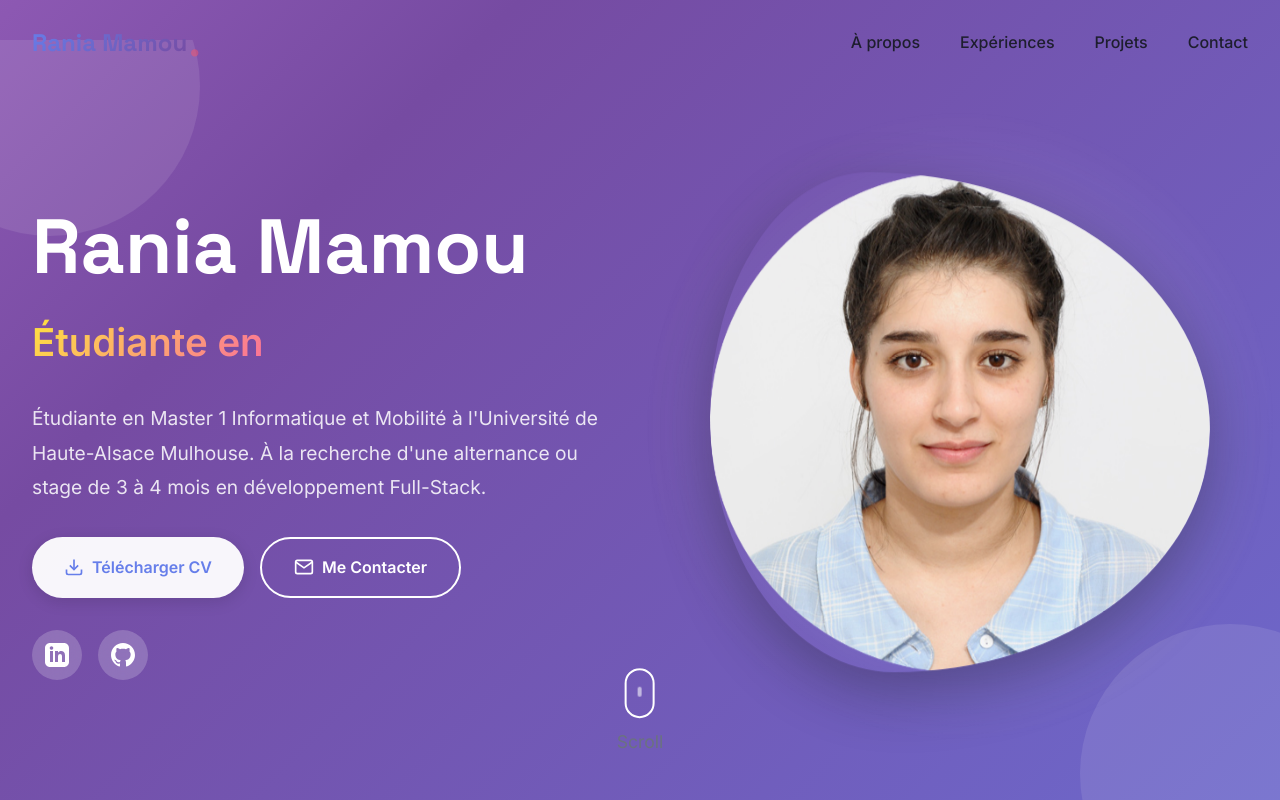
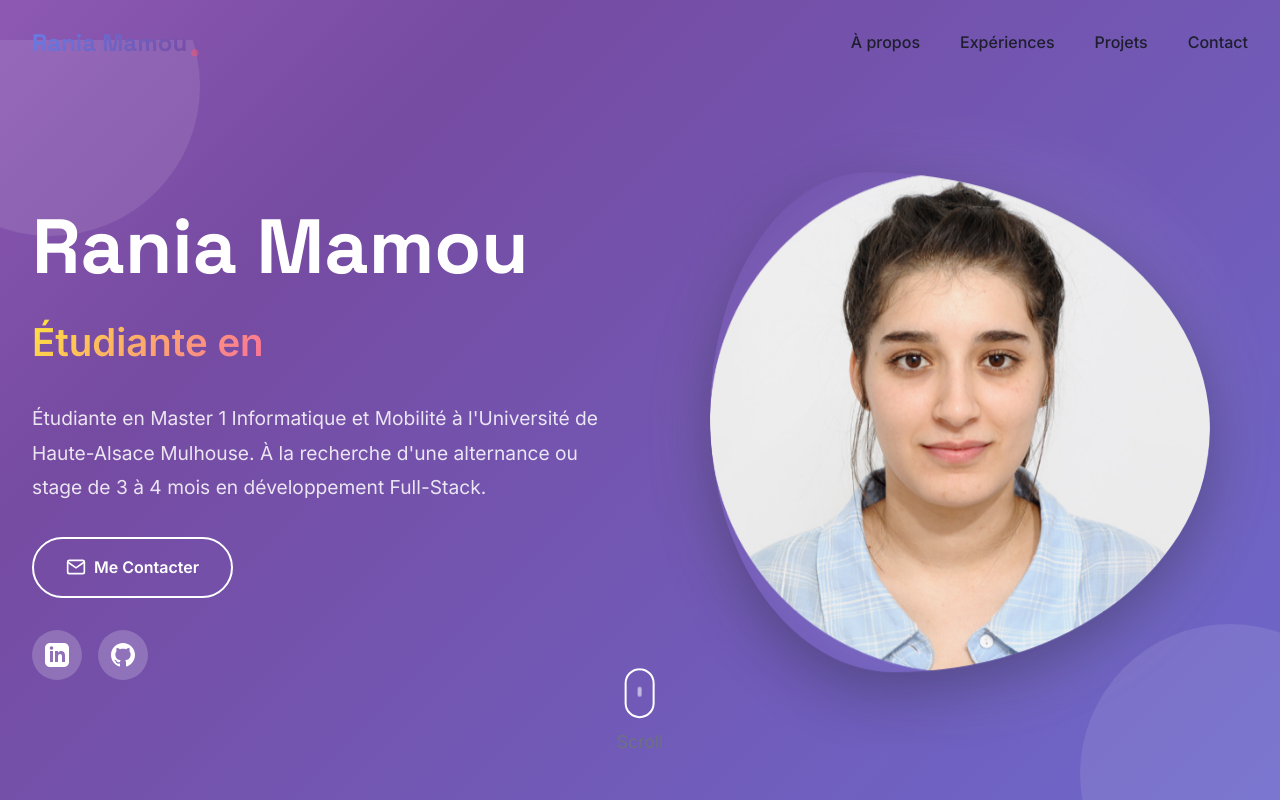
Before and after one commit to rania250/rania-portfolio, a Vue app: page / in a window 1280 px wide. Shown: the top 800 px of the page. Built offline with nearby package versions, Linux system fonts and the light colour scheme; the HTML template or start-up script is replaced by a standard one.

Commit message:
suppression du button telecharger cv

```diff
--- a/src/components/HeroSection.vue
+++ b/src/components/HeroSection.vue
@@ -15,7 +15,7 @@
         </p>
 
         <div class="hero-buttons">
-          <a href="/cv-rania-mamou-ats.pdf" class="btn btn-primary" download>
+          <!-- <a href="/cv-rania-mamou-ats.pdf" class="btn btn-primary" download>
             <svg
               xmlns="http://www.w3.org/2000/svg"
               width="20"
@@ -30,7 +30,7 @@
               <line x1="12" y1="15" x2="12" y2="3"></line>
             </svg>
             Télécharger CV
-          </a>
+          </a> -->
           <a
             href="#contact"
             @click.prevent="scrollToContact"
```
